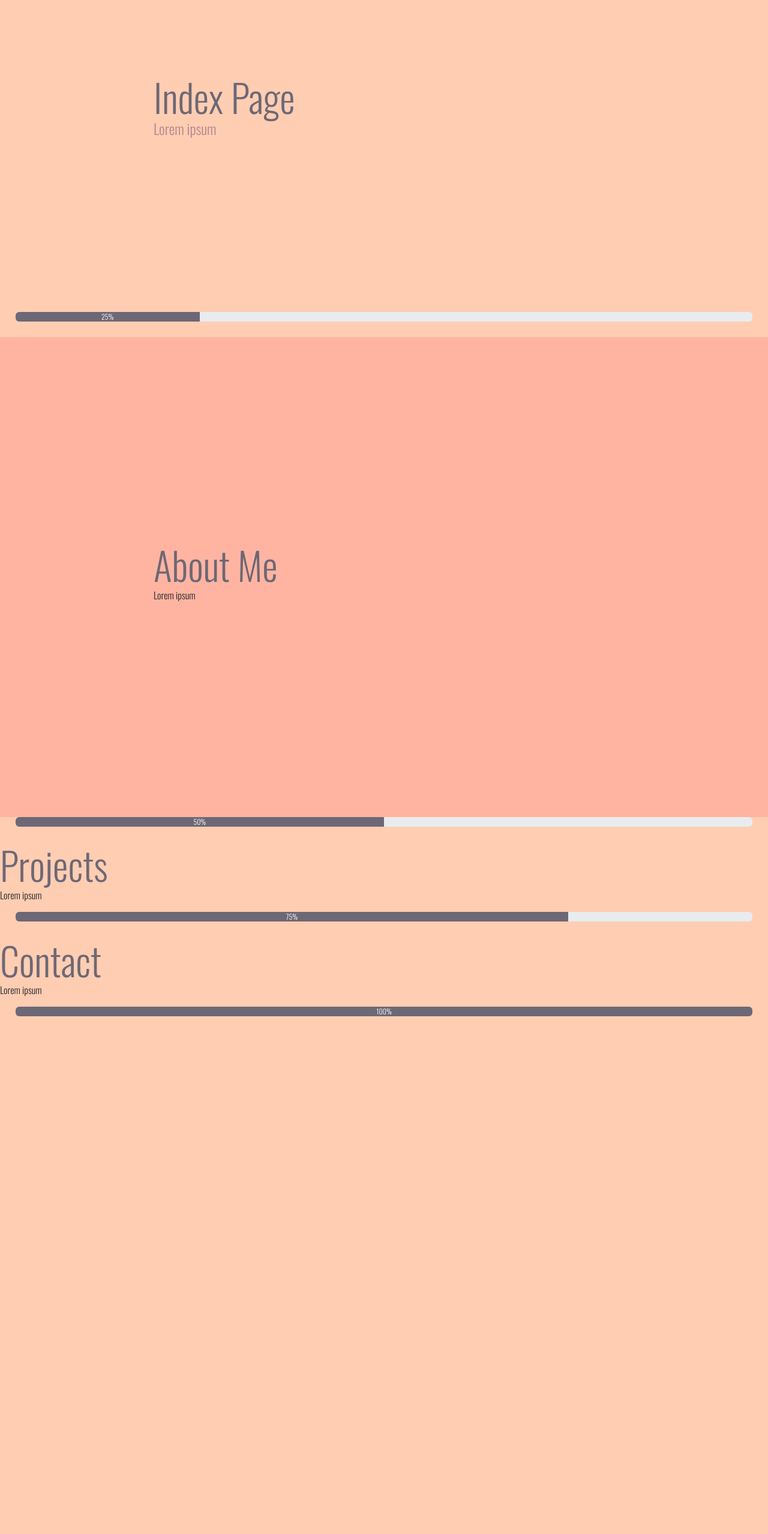
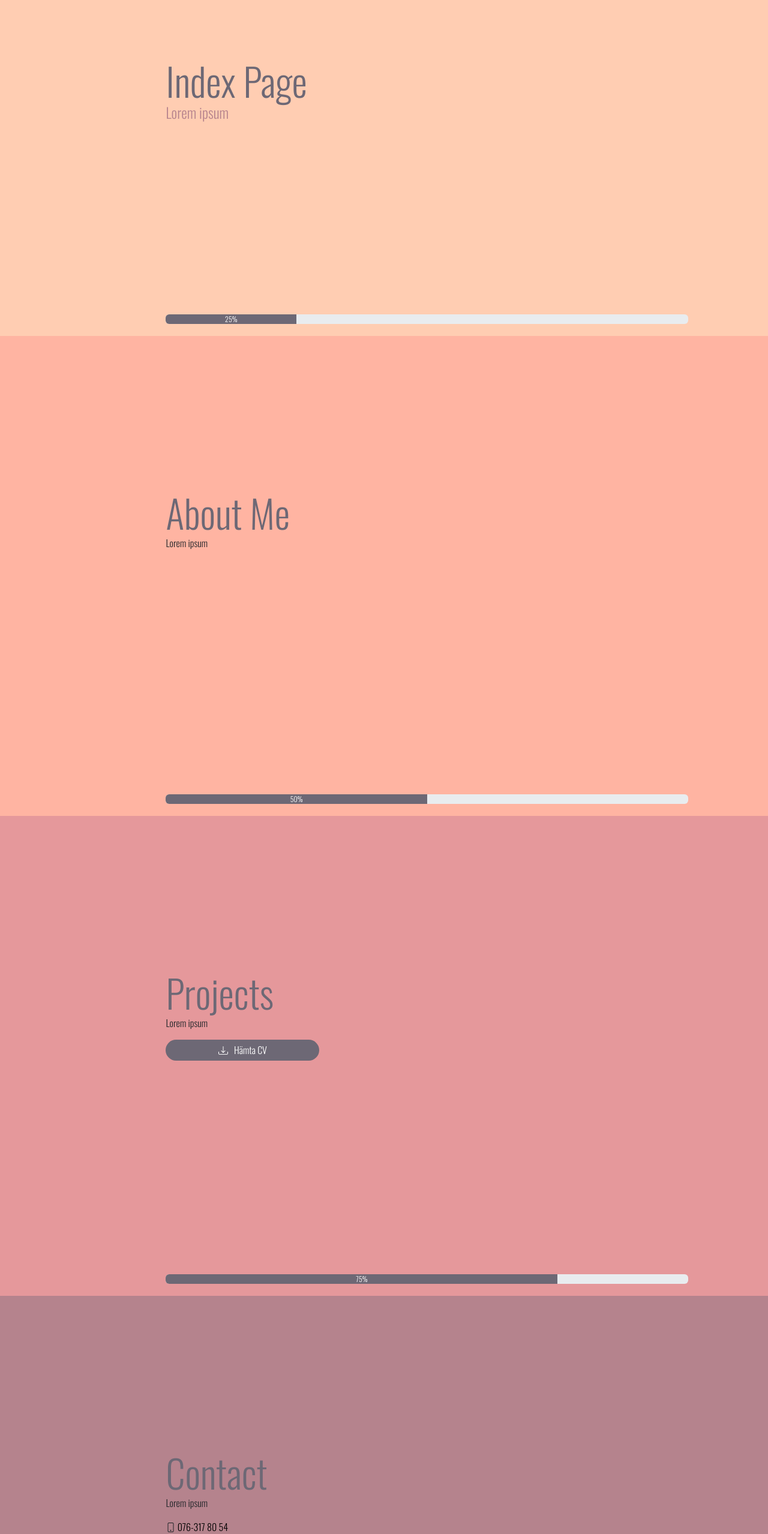
Before and after one commit to wilmawiker/portfolio, a plain HTML site: page index.html in a window 1280 px wide. Shown: the part 240-2797 px from the top of the page at 60% size. Before the commit the page ends 1934 px from the top, so only its background shows below. Drawn offline with nearby package versions, Linux system fonts and the light colour scheme.

Commit message:
fixed nav etc.

```diff
--- a/css/index.css
+++ b/css/index.css
@@ -44,26 +44,67 @@ body {
     font-size: 2em;
 }
 
-.index-content{
-    height: 85vh;
+a {
+    text-decoration: none;
+    color: #6d6875;
 }
 
-.index-content, .about-content{
+a:hover{
+    color: #ffcdb2;
+}
+
+.animation {
+    position: relative;
+    animation: animation 2s ease-out;
+  }
+
+#slide-in {
+    text-align: center;
+    color: #6d6875;
+  }
+
+@keyframes animation {
+    0% {
+      opacity: 0;
+      left: -700px;
+    }
+    100% {
+        opacity: 1;
+        left: 0;
+      }
+}
+
+.index-content{
+    height: 90vh;
+}
+
+.index-content, .about-content, .project-content, .contact-content{
     display: flex;
     padding-left: 20%;
     flex-direction: column;
     justify-content: center;
     align-items:baseline;
 }
+.about-content, .project-content, .contact-content {
+    height: 100vh;
+}
 
 .about-content{
-    height: 100vh;
     background-color: #ffb4a2;
 }
 
-h1 {
+.project-content{
+    background-color: #e5989b;
+}
+
+.contact-content{
+    background-color: #b5838d;
+}
+
+h1, h2 {
     color: #6d6875;
     font-size: 4em;
+    margin-top: 25%;
     margin-bottom: 0;
 }
 
@@ -71,15 +112,50 @@ h4 {
     color: #b5838d;
 }
 
-h1, h4, p {
+h1, h2, h4, p {
     font-weight: 300;
 }
 
+.download-button {
+    width: 25%;
+    height: 35px;
+    display: flex;
+    justify-content: center;
+    align-items: center;
+    gap: 10px;
+    background-color: #6d6875;
+    color: white;
+    border-radius: 100px;
+}
+
+.download-button:hover {
+    background-color: #b5838d;
+    cursor: pointer;
+}
+
+.download-link {
+    color: white;
+    text-decoration: none;
+}
+
+.download-link:hover {
+    color: white;
+}
+
+.links article a {
+    color: black;
+}
+
+.links article a:hover {
+    color: #ffcdb2;
+}
+
 .progress {
+    margin-top: auto;
     margin-left: 2%;
     margin-bottom: 2%;
     margin-right: 2%;
-
+    width: 85%;
 }
 
 .progress-bar {
--- a/index.html
+++ b/index.html
@@ -5,6 +5,7 @@
     <meta http-equiv="X-UA-Compatible" content="IE=edge">
     <meta name="viewport" content="width=device-width, initial-scale=1.0">
     <link href="https://cdn.jsdelivr.net/npm/bootstrap@5.2.1/dist/css/bootstrap.min.css" rel="stylesheet" integrity="sha384-iYQeCzEYFbKjA/T2uDLTpkwGzCiq6soy8tYaI1GyVh/UjpbCx/TYkiZhlZB6+fzT" crossorigin="anonymous">
+    <link rel="stylesheet" href="https://cdn.jsdelivr.net/npm/bootstrap-icons@1.9.1/font/bootstrap-icons.css">
     <script src="https://cdn.jsdelivr.net/npm/bootstrap@5.2.1/dist/js/bootstrap.bundle.min.js" integrity="sha384-u1OknCvxWvY5kfmNBILK2hRnQC3Pr17a+RTT6rIHI7NnikvbZlHgTPOOmMi466C8" crossorigin="anonymous"></script>
     <link href="css/index.css" rel="stylesheet"/>
     <title>Wilma Wiker</title>
@@ -13,43 +14,65 @@
     <header class="index-header">
         <nav>
             <section class="navbar">
-            <ul class="nav-links">
-                <li class="nav-items">ABOUT</li>
-                <li class="nav-items">PROJECTS</li>
-                <li class="nav-items">CONTACT</li>
-            </ul>
+                <ul class="nav-links">
+                    <li class="nav-items"><a href="#about">ABOUT</a></li>
+                    <li class="nav-items"><a href="#project">PROJECTS</a></li>
+                    <li class="nav-items"><a href="#contact">CONTACT</a></li>
+                </ul>
             </section>
         </nav>
     </header>
     <section class="index-page">
         <article class="index-content">
-            <h1>Index Page</h1>
+            <h1 id="slide-in" class="animation">Index Page</h1>
             <h4>Lorem ipsum</h4>
+            <figure class="progress">
+                <span class="progress-bar" role="progressbar" aria-label="Example with label" style="width: 25%;" aria-valuenow="25" aria-valuemin="0" aria-valuemax="100">25%</span>
+            </figure>
         </article>
-        <section class="progress">
-            <article class="progress-bar" role="progressbar" aria-label="Example with label" style="width: 25%;" aria-valuenow="25" aria-valuemin="0" aria-valuemax="100">25%</article>
-        </section>
-        <article class="about-content">
-            <h1>About Me</h1>
+        <article class="about-content"><a id="about"></a>
+            <h2>About Me</h2>
             <p>Lorem ipsum</p>
+            <figure class="progress">
+                <span class="progress-bar" role="progressbar" aria-label="Example with label" style="width: 50%;" aria-valuenow="50" aria-valuemin="0" aria-valuemax="100">50%</span>
+            </figure>
         </article>
-        <section class="progress">
-            <article class="progress-bar" role="progressbar" aria-label="Example with label" style="width: 50%;" aria-valuenow="50" aria-valuemin="0" aria-valuemax="100">50%</article>
-        </section>
-        <article class="project-content">
-            <h1>Projects</h1>
+        <article class="project-content"><a id="project"></a>
+            <h2>Projects</h2>
             <p>Lorem ipsum</p>
+            <span class="download-button">
+                <i class="bi bi-download" title="Hämta CV"></i>
+                <a class="download-link" href="file-path" download="file-name">Hämta CV</a>
+            </span>
+            <figure class="progress">
+                <span class="progress-bar" role="progressbar" aria-label="Example with label" style="width: 75%;" aria-valuenow="75" aria-valuemin="0" aria-valuemax="100">75%</span>
+            </figure>
         </article>
-        <section class="progress">
-            <article class="progress-bar" role="progressbar" aria-label="Example with label" style="width: 75%;" aria-valuenow="75" aria-valuemin="0" aria-valuemax="100">75%</article>
-        </section>
-        <article class="contact-content">
-            <h1>Contact</h1>
+        <article class="contact-content"><a id="contact"></a>
+            <h2>Contact</h2>
             <p>Lorem ipsum</p>
+            <section class="links">
+                <article>
+                    <i class="bi bi-phone" title="Telefon"></i>
+                    <a href="tel:0763178054">076-317 80 54</a>
+                </article>
+                <article>
+                    <i class="bi bi-linkedin" title="LinkedIn"></i>
+                    <a href="https://se.linkedin.com/in/wilma-wiker-71bb23173" target="_blank">Wilma Wiker</a>
+                </article>
+                <article>
+                    <i class="bi bi-envelope" title="Mail"></i>
+                    <a href="mailto:wilma.wiker@medieinstitutet.se">wilma.wiker@medieinstitutet.se</a>
+                </article>
+                <article>
+                    <i class="bi bi-github" title="GitHub"></i>
+                    <a href="https://github.com/wilmawiker" target="_blank">@wilmawiker</a>
+                </article>
+            </section>
+            <figure class="progress">
+                <span class="progress-bar" role="progressbar" aria-label="Example with label" style="width: 100%;" aria-valuenow="100" aria-valuemin="0" aria-valuemax="100">100%</span>
+            </figure>
         </article>
-        <section class="progress">
-            <article class="progress-bar" role="progressbar" aria-label="Example with label" style="width: 100%;" aria-valuenow="100" aria-valuemin="0" aria-valuemax="100">100%</article>
-        </section>
     </section>
 </body>
 </html>
```
